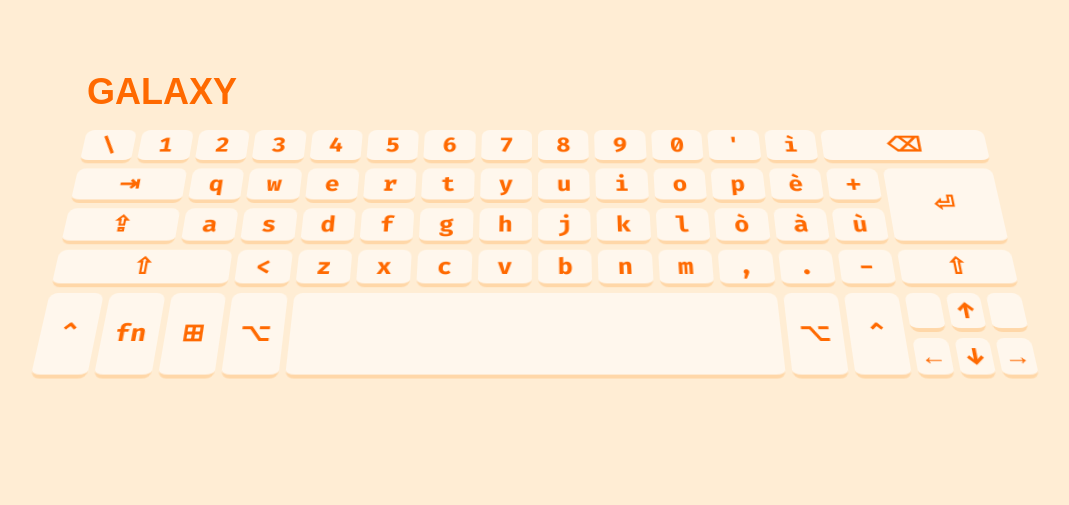
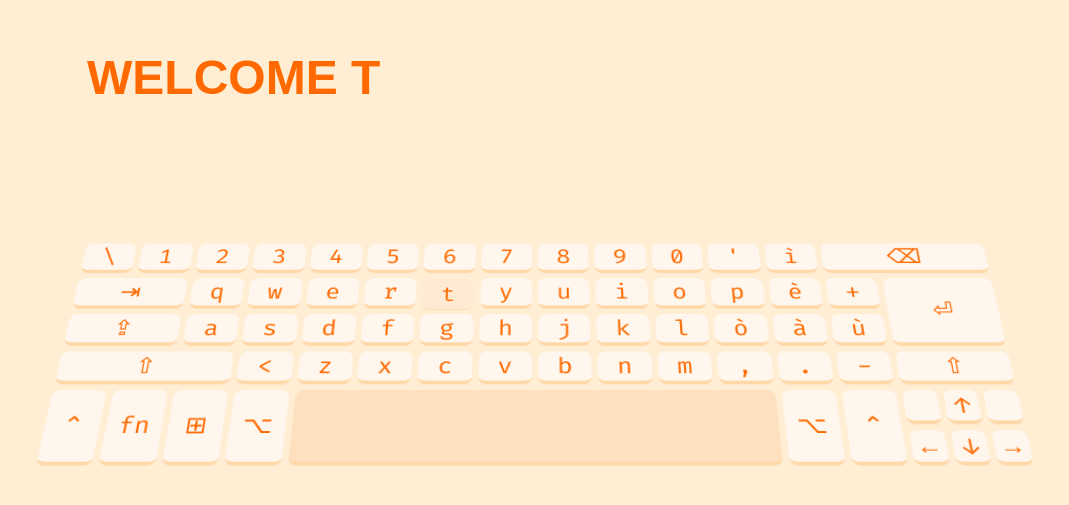
Before and after one commit to Filippo-Dembech/portfolio, a React (Create React App) app: page / in a window 1280 px wide. Shown: the part 173-678 px from the top of the page, without its empty margins (105-1174 px from the left). Built offline with nearby package versions, Linux system fonts and the light colour scheme; a web font is replaced by a local one.

Commit message:
style: align monitor and keyboard vertically

```diff
--- a/src/App.js
+++ b/src/App.js
@@ -2,12 +2,14 @@
 import Typewriter from "./Typewriter/Typewriter";
 
 function App() {
-
     return (
         <div className="bg-orange-100 min-h-[100dvh] flex justify-center">
             <TypewriterProvider>
                 <Typewriter
-                    sentences={[ "super mario", "galaxy", "2123", "|hi 23_ there" ]}
+                    sentences={[
+                        "Hi there! I'm Phil",
+                        "Welcome to my world!"
+                    ]}
                     typingSpeed={70}
                 />
             </TypewriterProvider>
--- a/src/Typewriter/KeyButton.jsx
+++ b/src/Typewriter/KeyButton.jsx
@@ -22,7 +22,8 @@
     const keyButtonClasses = classes(
         "transition-colors",
         "bg-orange-50 text-orange-500",
-        "font-custom-fira-code text-fluid font-normal sm:font-bold",
+        "font-custom-fira-code text-fluid",
+        "text-xs",
         "flex items-center justify-center",
         "rounded-lg",
         "border-b-4 sm:border-b-6 lg:border-b-8 border-b-orange-200",
--- a/src/Typewriter/Keyboard.jsx
+++ b/src/Typewriter/Keyboard.jsx
@@ -18,8 +18,9 @@
     const keyboardClasses = classes(
         "inline-grid",
         "grid-cols-16",
-        "gap-1.5",
-        "w-[70vw]"
+        "gap-1",
+        "sm:gap-1.5",
+        "w-[70vw]",
     );
 
     const directionsClasses = classes(
--- a/src/Typewriter/Monitor.jsx
+++ b/src/Typewriter/Monitor.jsx
@@ -14,11 +14,14 @@
 
     const textStyle = classes(
         "text-orange-500",
-        "text-4xl",
+        "text-3xl",
+        "sm:text-4xl",
+        "lg:text-5xl",
         "font-custom-tuffy",
         "uppercase",
         "font-bold"
     );
+
 
     return (
         <div
--- a/src/Typewriter/Typewriter.jsx
+++ b/src/Typewriter/Typewriter.jsx
@@ -18,11 +18,11 @@
     });
 
     return (
-        <div className="flex flex-col justify-center">
-            <div className="transform-3d perspective-distant">
+        <div className="flex flex-col justify-center w-[70%] py-[8%]">
+            <div className="transform-3d perspective-distant flex-1 flex items-center">
                 <Monitor />
             </div>
-            <div className="transform-3d perspective-distant text-center">
+            <div className="transform-3d perspective-distant text-center flex-1">
                 <Keyboard />
             </div>
         </div>
--- a/src/output.css
+++ b/src/output.css
@@ -7,13 +7,31 @@
       "Segoe UI Emoji", "Segoe UI Symbol", "Noto Color Emoji";
     --font-mono: ui-monospace, SFMono-Regular, Menlo, Monaco, Consolas, "Liberation Mono",
       "Courier New", monospace;
+    --color-red-300: oklch(80.8% 0.114 19.571);
     --color-orange-50: oklch(98% 0.016 73.684);
     --color-orange-100: oklch(95.4% 0.038 75.164);
     --color-orange-200: oklch(90.1% 0.076 70.697);
     --color-orange-500: oklch(70.5% 0.213 47.604);
+    --color-green-400: oklch(79.2% 0.209 151.711);
+    --color-blue-300: oklch(80.9% 0.105 251.813);
+    --color-blue-400: oklch(70.7% 0.165 254.624);
     --spacing: 0.25rem;
+    --text-xs: 0.75rem;
+    --text-xs--line-height: calc(1 / 0.75);
+    --text-xl: 1.25rem;
+    --text-xl--line-height: calc(1.75 / 1.25);
+    --text-2xl: 1.5rem;
+    --text-2xl--line-height: calc(2 / 1.5);
+    --text-3xl: 1.875rem;
+    --text-3xl--line-height: calc(2.25 / 1.875);
     --text-4xl: 2.25rem;
     --text-4xl--line-height: calc(2.5 / 2.25);
+    --text-5xl: 3rem;
+    --text-5xl--line-height: 1;
+    --text-6xl: 3.75rem;
+    --text-6xl--line-height: 1;
+    --text-8xl: 6rem;
+    --text-8xl--line-height: 1;
     --font-weight-normal: 400;
     --font-weight-bold: 700;
     --radius-lg: 0.5rem;
@@ -207,14 +225,53 @@
   .inline-grid {
     display: inline-grid;
   }
+  .table {
+    display: table;
+  }
+  .max-h-\[15px\] {
+    max-height: 15px;
+  }
+  .max-h-\[100px\] {
+    max-height: 100px;
+  }
+  .max-h-\[150px\] {
+    max-height: 150px;
+  }
+  .max-h-\[200px\] {
+    max-height: 200px;
+  }
   .min-h-\[100dvh\] {
     min-height: 100dvh;
+  }
+  .w-1 {
+    width: calc(var(--spacing) * 1);
+  }
+  .w-1\/2 {
+    width: calc(1/2 * 100%);
+  }
+  .w-30 {
+    width: calc(var(--spacing) * 30);
+  }
+  .w-\[70\%\] {
+    width: 70%;
   }
   .w-\[70vw\] {
     width: 70vw;
   }
+  .w-\[80\%\] {
+    width: 80%;
+  }
+  .flex-1 {
+    flex: 1;
+  }
+  .border-collapse {
+    border-collapse: collapse;
+  }
   .transform {
     transform: var(--tw-rotate-x,) var(--tw-rotate-y,) var(--tw-rotate-z,) var(--tw-skew-x,) var(--tw-skew-y,);
+  }
+  .resize {
+    resize: both;
   }
   .grid-cols-3 {
     grid-template-columns: repeat(3, minmax(0, 1fr));
@@ -228,14 +285,33 @@
   .items-center {
     align-items: center;
   }
+  .items-end {
+    align-items: flex-end;
+  }
   .justify-center {
     justify-content: center;
+  }
+  .justify-end {
+    justify-content: flex-end;
+  }
+  .gap-1 {
+    gap: calc(var(--spacing) * 1);
   }
   .gap-1\.5 {
     gap: calc(var(--spacing) * 1.5);
   }
+  .self-end {
+    align-self: flex-end;
+  }
+  .justify-self-end {
+    justify-self: flex-end;
+  }
   .rounded-lg {
     border-radius: var(--radius-lg);
+  }
+  .border {
+    border-style: var(--tw-border-style);
+    border-width: 1px;
   }
   .border-b-4 {
     border-bottom-style: var(--tw-border-style);
@@ -244,14 +320,50 @@
   .border-b-orange-200 {
     border-bottom-color: var(--color-orange-200);
   }
+  .bg-blue-300 {
+    background-color: var(--color-blue-300);
+  }
+  .bg-blue-400 {
+    background-color: var(--color-blue-400);
+  }
+  .bg-green-400 {
+    background-color: var(--color-green-400);
+  }
   .bg-orange-50 {
     background-color: var(--color-orange-50);
   }
   .bg-orange-100 {
     background-color: var(--color-orange-100);
   }
+  .bg-red-300 {
+    background-color: var(--color-red-300);
+  }
+  .py-3 {
+    padding-block: calc(var(--spacing) * 3);
+  }
+  .py-7 {
+    padding-block: calc(var(--spacing) * 7);
+  }
+  .py-\[5\%\] {
+    padding-block: 5%;
+  }
+  .py-\[8\%\] {
+    padding-block: 8%;
+  }
+  .py-\[10\%\] {
+    padding-block: 10%;
+  }
+  .py-\[20\%\] {
+    padding-block: 20%;
+  }
   .text-center {
     text-align: center;
+  }
+  .text-end {
+    text-align: end;
+  }
+  .align-bottom {
+    vertical-align: bottom;
   }
   .font-custom-fira-code {
     font-family: var(--font-custom-fira-code);
@@ -259,9 +371,17 @@
   .font-custom-tuffy {
     font-family: var(--font-custom-tuffy);
   }
+  .text-3xl {
+    font-size: var(--text-3xl);
+    line-height: var(--tw-leading, var(--text-3xl--line-height));
+  }
   .text-4xl {
     font-size: var(--text-4xl);
     line-height: var(--tw-leading, var(--text-4xl--line-height));
+  }
+  .text-xs {
+    font-size: var(--text-xs);
+    line-height: var(--tw-leading, var(--text-xs--line-height));
   }
   .text-fluid {
     font-size: var(--text-fluid);
@@ -279,6 +399,13 @@
   }
   .uppercase {
     text-transform: uppercase;
+  }
+  .underline {
+    text-decoration-line: underline;
+  }
+  .outline {
+    outline-style: var(--tw-outline-style);
+    outline-width: 1px;
   }
   .transition {
     transition-property: color, background-color, border-color, outline-color, text-decoration-color, fill, stroke, --tw-gradient-from, --tw-gradient-via, --tw-gradient-to, opacity, box-shadow, transform, translate, scale, rotate, filter, -webkit-backdrop-filter, backdrop-filter, display, visibility, content-visibility, overlay, pointer-events;
@@ -322,10 +449,45 @@
       content: var(--tw-content);
     }
   }
+  .sm\:gap-1\.5 {
+    @media (width >= 40rem) {
+      gap: calc(var(--spacing) * 1.5);
+    }
+  }
   .sm\:border-b-6 {
     @media (width >= 40rem) {
       border-bottom-style: var(--tw-border-style);
       border-bottom-width: 6px;
+    }
+  }
+  .sm\:text-2xl {
+    @media (width >= 40rem) {
+      font-size: var(--text-2xl);
+      line-height: var(--tw-leading, var(--text-2xl--line-height));
+    }
+  }
+  .sm\:text-4xl {
+    @media (width >= 40rem) {
+      font-size: var(--text-4xl);
+      line-height: var(--tw-leading, var(--text-4xl--line-height));
+    }
+  }
+  .sm\:text-5xl {
+    @media (width >= 40rem) {
+      font-size: var(--text-5xl);
+      line-height: var(--tw-leading, var(--text-5xl--line-height));
+    }
+  }
+  .sm\:text-6xl {
+    @media (width >= 40rem) {
+      font-size: var(--text-6xl);
+      line-height: var(--tw-leading, var(--text-6xl--line-height));
+    }
+  }
+  .sm\:text-8xl {
+    @media (width >= 40rem) {
+      font-size: var(--text-8xl);
+      line-height: var(--tw-leading, var(--text-8xl--line-height));
     }
   }
   .sm\:font-bold {
@@ -338,6 +500,29 @@
     @media (width >= 64rem) {
       border-bottom-style: var(--tw-border-style);
       border-bottom-width: 8px;
+    }
+  }
+  .lg\:text-3xl {
+    @media (width >= 64rem) {
+      font-size: var(--text-3xl);
+      line-height: var(--tw-leading, var(--text-3xl--line-height));
+    }
+  }
+  .lg\:text-5xl {
+    @media (width >= 64rem) {
+      font-size: var(--text-5xl);
+      line-height: var(--tw-leading, var(--text-5xl--line-height));
+    }
+  }
+  .lg\:text-8xl {
+    @media (width >= 64rem) {
+      font-size: var(--text-8xl);
+      line-height: var(--tw-leading, var(--text-8xl--line-height));
+    }
+  }
+  .lg\:text-\[8rem\] {
+    @media (width >= 64rem) {
+      font-size: 8rem;
     }
   }
 }
@@ -370,6 +555,11 @@
   syntax: "*";
   inherits: false;
 }
+@property --tw-outline-style {
+  syntax: "*";
+  inherits: false;
+  initial-value: solid;
+}
 @property --tw-content {
   syntax: "*";
   initial-value: "";
@@ -393,6 +583,7 @@
       --tw-skew-y: initial;
       --tw-border-style: solid;
       --tw-font-weight: initial;
+      --tw-outline-style: solid;
       --tw-content: "";
     }
   }
```
